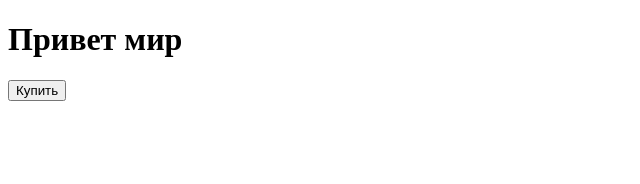
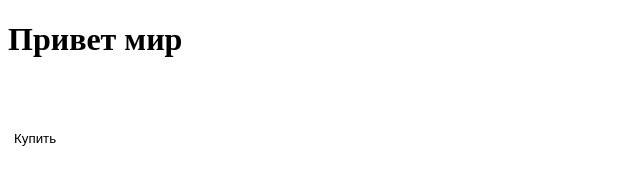
Before and after one commit to nikitavivat/nikitavivat.github.io, a plain HTML site: page index.html in a window 1280 px wide. Shown: the whole page, without its empty margins (0-640 px from the left). Drawn offline with Linux system fonts and the light colour scheme.

Commit message:
Update index.html

```diff
--- a/index.html
+++ b/index.html
@@ -3,11 +3,31 @@
 <head>
     <meta charset="UTF-8">
     <title>Shop</title>
+    <style>
+        body {
+            font-weight: 200;
+            color: var(--tg-theme-text-color);
+            background: var(--tg-theme-bg-color);
+        }
+
+        button {
+            border: 0;
+            border-radius: 5px;
+            margin-top: 50px;
+            color: var(--tg-theme-button-color);
+            background: var(--tg-theme-button-text-color);
+        }
+
+        button:hover{
+            background: var(--tg-theme-secondary-bg-color);
+        }
+    </style>
 </head>
 <body>
     <div id="main">
         <h1>Привет мир</h1>
         <button id="buy">Купить</button>
     </div>
+    <script src="https://telegram.org/js/telegram-web-app.js"></script>
 </body>
 </html>
```
